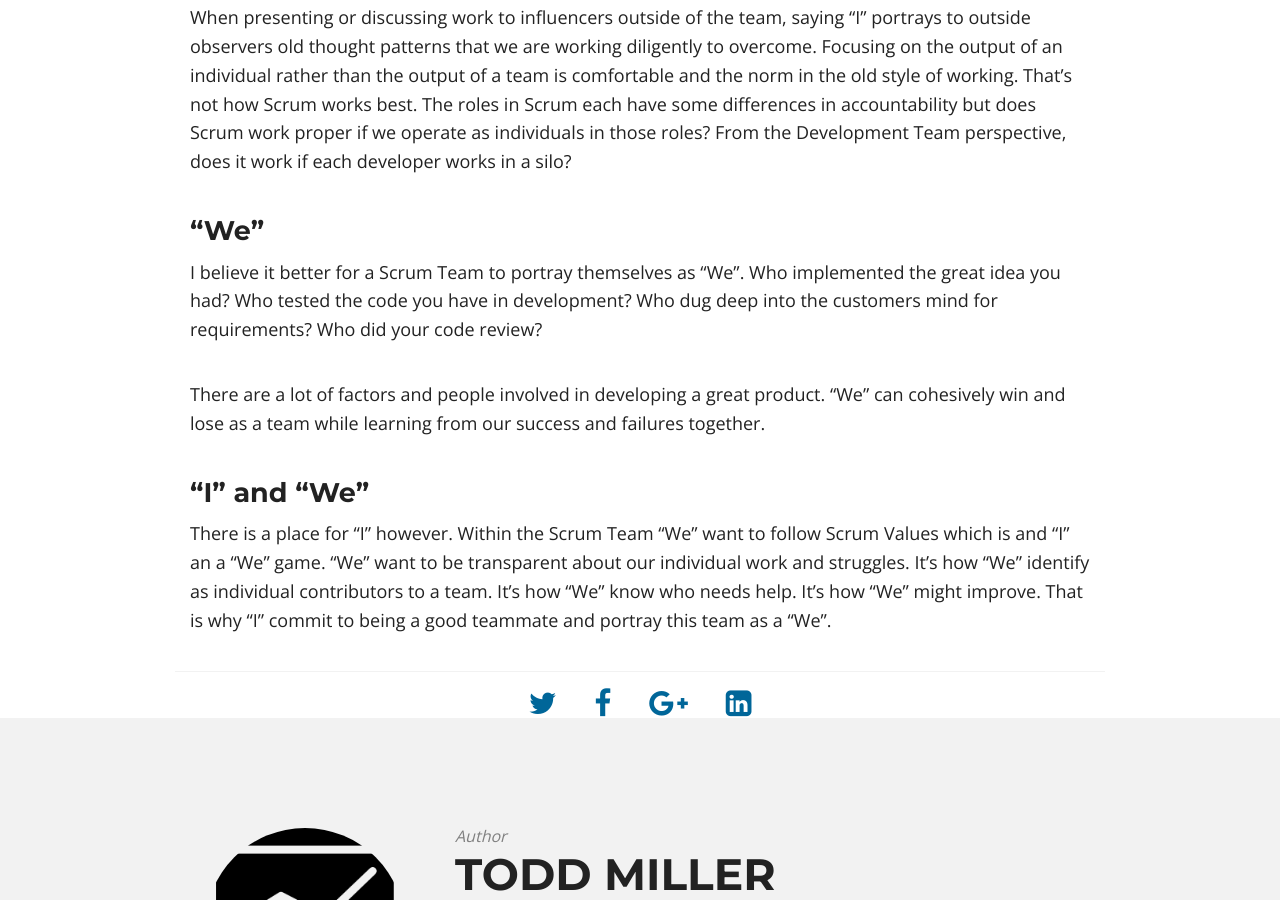
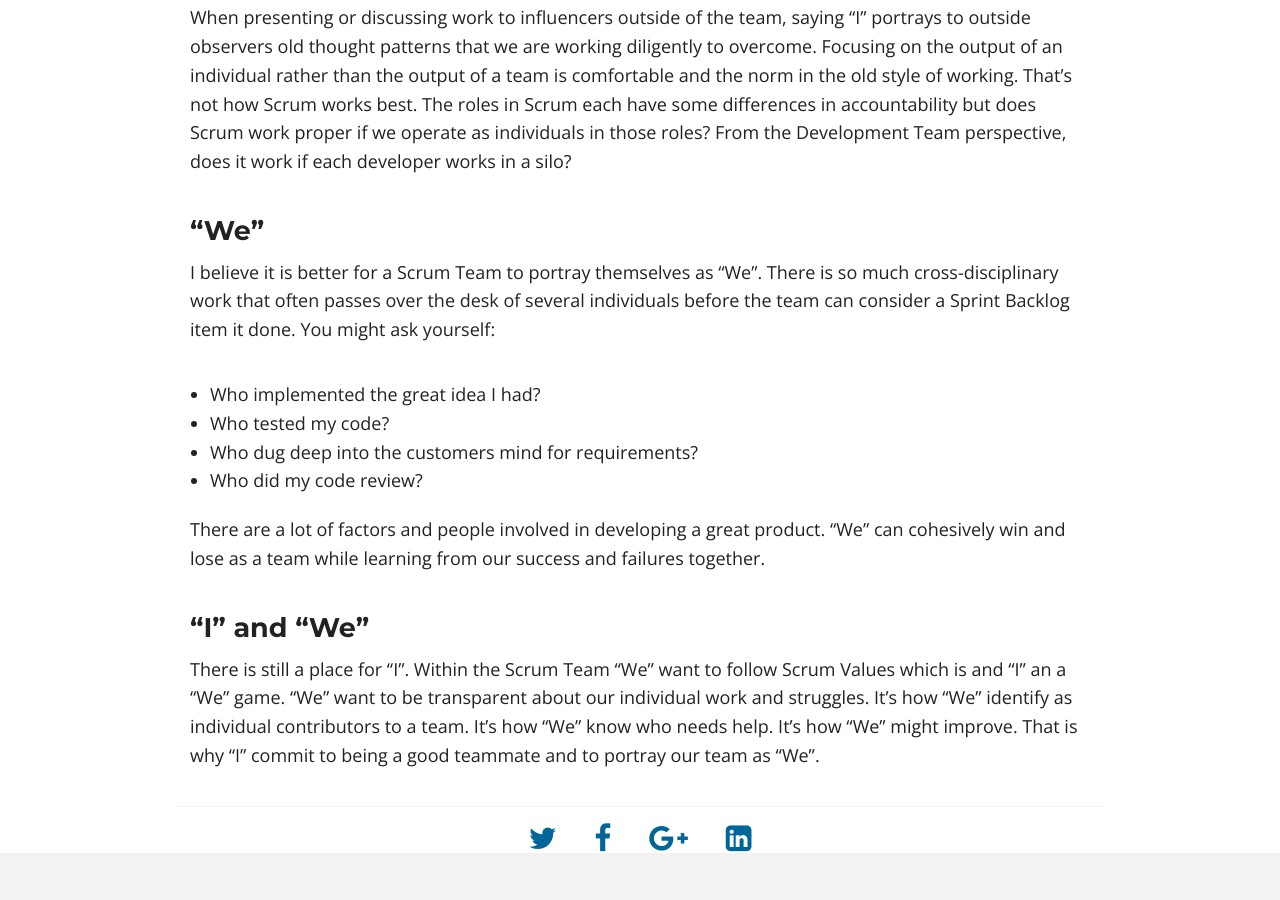
Before and after one commit to agiletodd/agiletodd.github.io, a Jekyll site: the page built from _posts/Scrum-framework/2016-08-31-There-Is-No-I-In-Scrum-Team.md, in a window 1280 px wide and 900 px high, scrolled down 1466 px. Built offline with Jekyll 4.4.1, drawn with Linux system fonts in a browser that asks for light colours; nearby versions of some CDN libraries; comment, search, counter and statistics services are not loaded.

Commit message:
No I in Team Updatees

```diff
--- a/_posts/Scrum-framework/2016-08-31-There-Is-No-I-In-Scrum-Team.md
+++ b/_posts/Scrum-framework/2016-08-31-There-Is-No-I-In-Scrum-Team.md
@@ -30,9 +30,14 @@ Let's consider language and behavior as variables that can significantly have a
 When presenting or discussing work to influencers outside of the team, saying "I" portrays to outside observers old thought patterns that we are working diligently to overcome. Focusing on the output of an individual rather than the output of a team is comfortable and the norm in the old style of working. That's not how Scrum works best. The roles in Scrum each have some differences in accountability but does Scrum work proper if we operate as individuals in those roles? From the Development Team perspective, does it work if each developer works in a silo?
 
 ### "We"
-I believe it better for a Scrum Team to portray themselves as "We". Who implemented the great idea you had? Who tested the code you have in development? Who dug deep into the customers mind for requirements? Who did your code review?
+I believe it is better for a Scrum Team to portray themselves as "We". There is so much cross-disciplinary work that often passes over the desk of several individuals before the team can consider a Sprint Backlog item it done. You might ask yourself:
+
++ Who implemented the great idea I had?
++ Who tested my code?
++ Who dug deep into the customers mind for requirements?
++ Who did my code review?
 
 There are a lot of factors and people involved in developing a great product. "We" can cohesively win and lose as a team while learning from our success and failures together.
 
 ### "I" and "We"
-There is a place for "I" however. Within the Scrum Team "We" want to follow Scrum Values which is and "I" an a "We" game. "We" want to be transparent about our individual work and struggles. It's how "We" identify as individual contributors to a team. It's how "We" know who needs help. It's how "We" might improve. That is why "I" commit to being a good teammate and portray this team as a "We".
+There is still a place for "I". Within the Scrum Team "We" want to follow Scrum Values which is and "I" an a "We" game. "We" want to be transparent about our individual work and struggles. It's how "We" identify as individual contributors to a team. It's how "We" know who needs help. It's how "We" might improve. That is why "I" commit to being a good teammate and to portray our team as "We".
```
